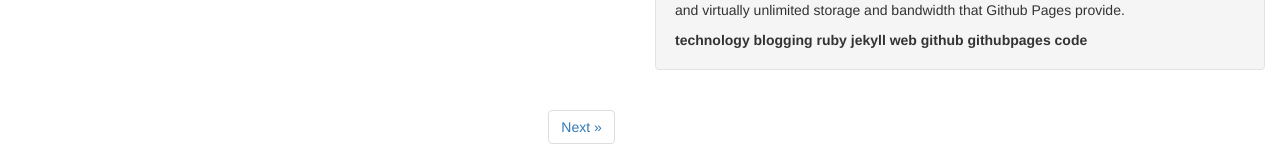
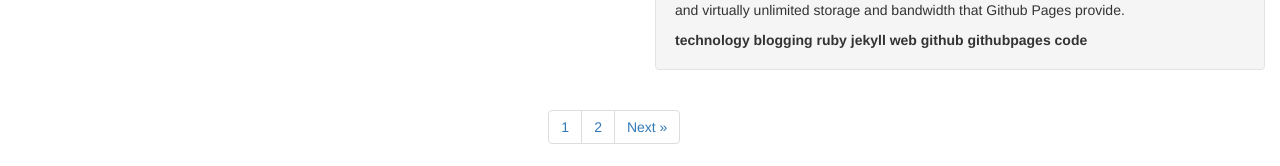
Before and after one commit to dannydes/dannydes.github.io, a Jekyll site: the page built from blog/index.html, in a window 1280 px wide and 900 px high, scrolled down 1232 px. Shown: the part 731-897 px from the top of the window. Built offline with Jekyll 4.4.1, drawn with Linux system fonts in a browser that asks for light colours; nearby versions of some CDN libraries; the list of posts is cut into pages by our own code.

Commit message:
pagination (hopefully) done

```diff
--- a/blog/index.html
+++ b/blog/index.html
@@ -6,6 +6,7 @@ image: danieldesira.jpg
 
 {% include blogroll.html %}
 {% include post-list.html %}
+
 <div class="row">
 	<div class="col-md-2 col-md-offset-5">
 		<nav>
@@ -17,6 +18,16 @@ image: danieldesira.jpg
 						</a>
 					</li>
 				{% endif %}
+				<li><a href="{{ site.url }}/blog">1</a></li>
+				{% assign immediate_prev = paginator.page | minus: 1 %}
+				{% if immediate_prev > 1 %}
+					<li><a href="{{ site.url }}/blog/page{{ immediate_prev }}">{{ immediate_prev }}</a></li>
+				{% endif %}
+				{% assign immediate_next = paginator.page | plus: 1 %}
+				{% if immediate_next < paginator.total_pages %}
+					<li><a href="{{ site.url }}/blog/page{{ immediate_next }}">{{ immediate_next }}</a></li>
+				{% endif %}
+				<li><a href="{{ site.url }}/blog/page{{ paginator.total_pages }}">{{ paginator.total_pages }}</a></li>
 				{% if paginator.next_page %}
 					<li>
 						<a href="{{ paginator.next_page_path }}" aria-label="Next">
```
